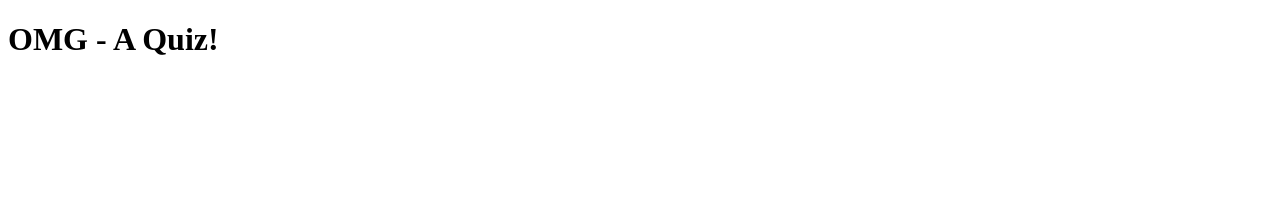
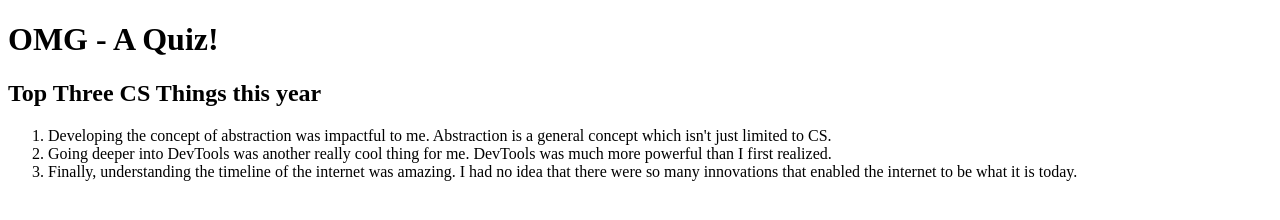
Before and after one commit to NShrotri1/Quiz, a plain HTML site: page index.html in a window 1280 px wide. Drawn offline with Linux system fonts and the light colour scheme.

Commit message:
Put my top three things!

```diff
--- a/index.html
+++ b/index.html
@@ -11,6 +11,12 @@
 
 <body>
   <h1>OMG - A Quiz!</h1>
+  <h2>Top Three CS Things this year</h2>
+  <ol type="1">
+  <li>Developing the concept of abstraction was impactful to me. Abstraction is a general concept which isn't just limited to CS.</li>
+  <li>Going deeper into DevTools was another really cool thing for me. DevTools was much more powerful than I first realized.</li>
+  <li>Finally, understanding the timeline of the internet was amazing. I had no idea that there were so many innovations that enabled the internet to be what it is today.</li>
+</ol>
 </body>
 
 </html>
```
